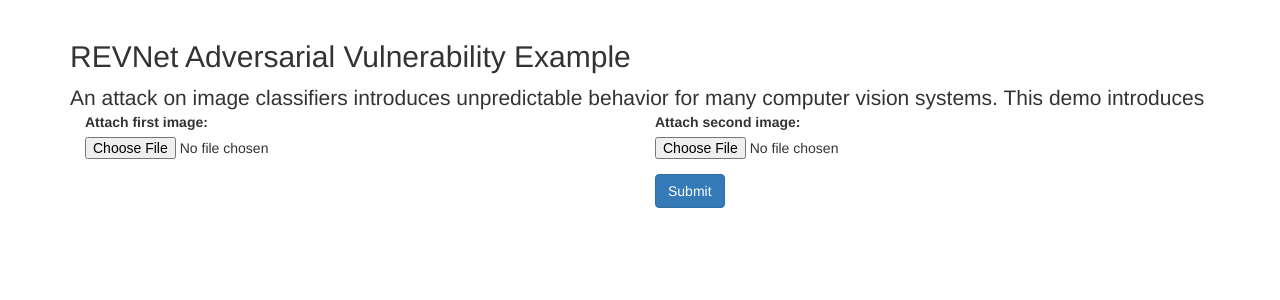
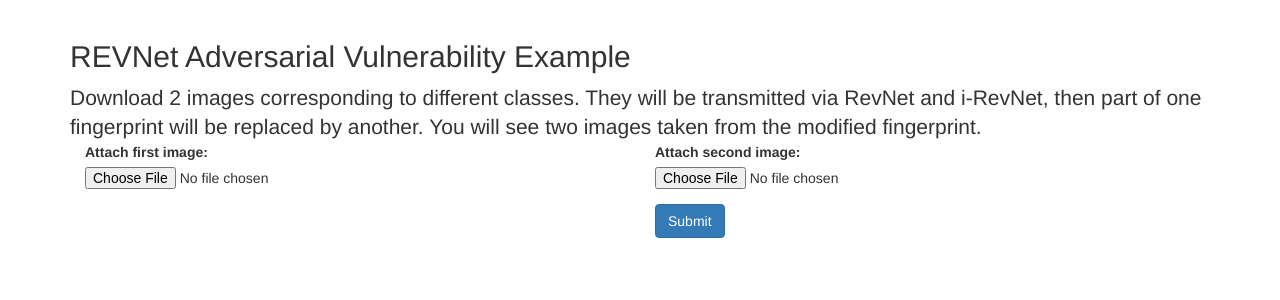
Before and after one commit to ActiveChooN/adversarial-attack-sirius, a Flask app: page / in a window 1280 px wide. Shown: the part 52-352 px from the top of the page. Run offline with Flask 2, Linux system fonts and the light colour scheme; some libraries are stand-ins or nearby versions.

Commit message:
Fixed description in template

```diff
--- a/application/templates/index.html
+++ b/application/templates/index.html
@@ -21,8 +21,9 @@
   <div class="container mt-5">
     <h2>REVNet Adversarial Vulnerability Example</h1>
     <span  class="lead">
-        An attack on image classifiers introduces unpredictable behavior for many computer vision systems.
-        This demo introduces
+        Download 2 images corresponding to different classes.
+        They will be transmitted via RevNet and i-RevNet, then part of one fingerprint will be replaced by another.
+        You will see two images taken from the modified fingerprint.
     </span>
     <form method="POST" enctype="multipart/form-data">
       <div class="form-row mt-5">
```
